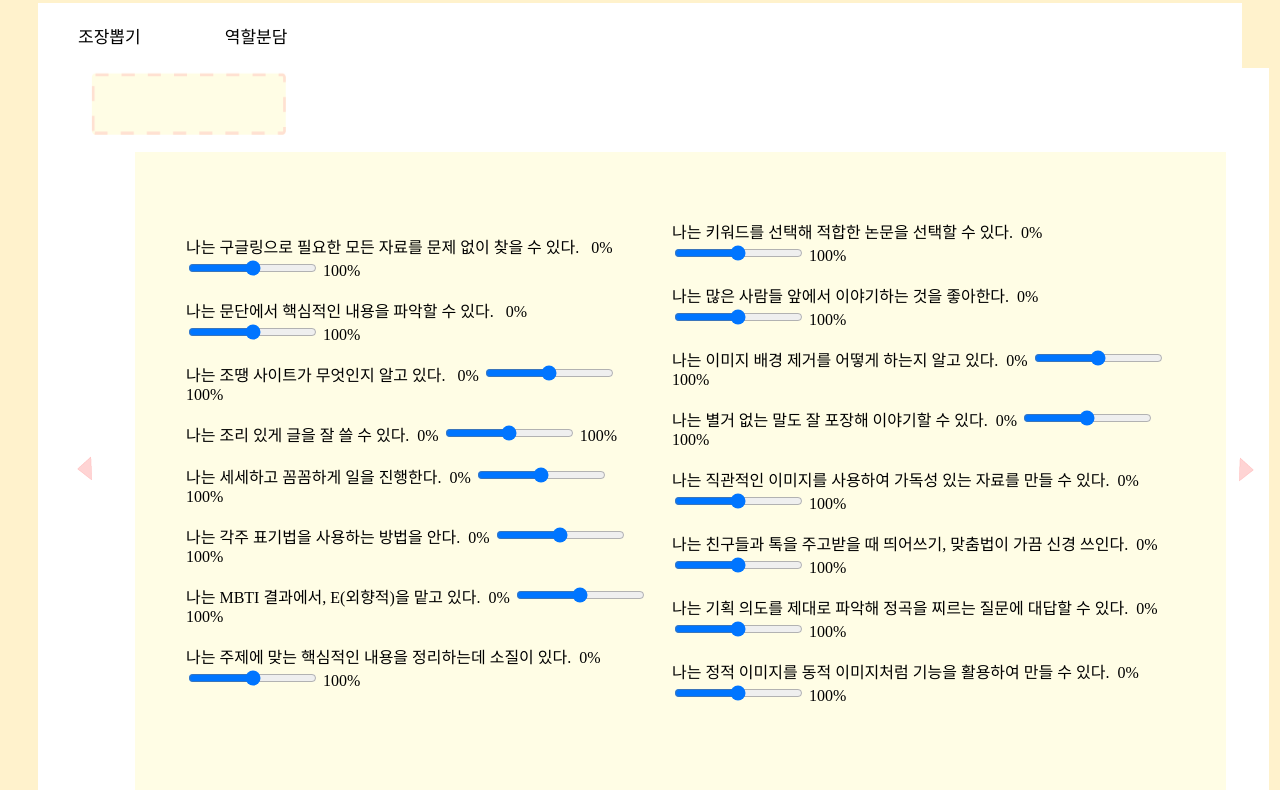
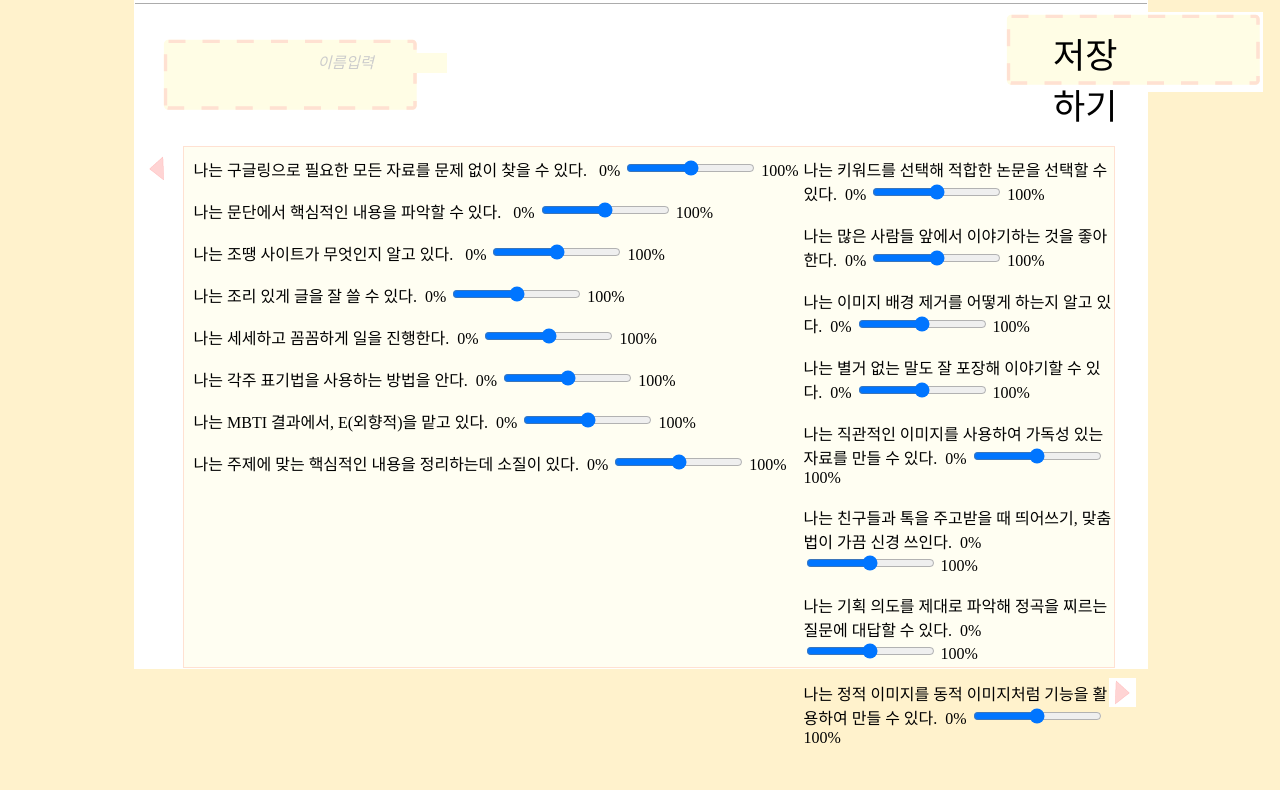
Before and after one commit to Rolling-Role/Rolling-Role, a plain HTML site: page check.html in a window 1280 px wide. Shown: the part 168-958 px from the top of the page. After the commit the page ends 933 px from the top, so only its background shows below. Drawn offline with nearby package versions, Linux system fonts and the light colour scheme.

Commit message:
첫 디자인 보완 & 화면 넘김 완료

```diff
--- /dev/null
+++ b/check.css
@@ -0,0 +1,127 @@
+body{
+  background: #FFF2CC;
+  overflow: hidden;
+  min-width: 900px;
+}
+#title{
+  position: relative;
+  display: inline-block;
+  width: 8%;
+  min-width: 100px;
+  margin-left: 46%;
+  margin-top: 1%;
+  margin-bottom: 2%;
+}
+#save_img{
+  background: url("./rollingrole_images/name_label_white.png");
+  border: none;
+  width: 260px;
+  height: 80px;
+  position: absolute;
+  display: inline-block;
+  margin-left: 55%;
+}
+#save_button{
+  position: absolute;
+  display: inline-block;
+  margin-left: 60%;
+  margin-top: 1.5%;
+  z-index: 3;
+  font-size: 35px;
+}
+.innerframe{
+  position: relative;
+  background-color: #FFFFFF;
+  border: #FFFFFF solid 1px;
+  width: 80%;
+  min-height: 650px;
+  margin-left: 10%;
+  padding-top: 6px;
+  margin-top: 0%;
+}
+.tab{
+  color: #858072;
+  padding: 4px;
+  position: relative;
+  margin: 2%;
+}
+.tab:hover{
+  background-color: rgb(236, 255, 197);
+}
+#role_tab{
+  background-color: rgb(236, 255, 197);
+}
+hr{
+  height: 0;
+  border: none;
+  border-top: #acacac 1px solid;
+}
+.arrow{
+  margin: 1%;
+}
+#arrow_left{
+  position: relative;
+  float: left;
+}
+#arrow_right{
+  position: relative;
+  float: right;
+}
+.mainarea{
+  position: relative;
+  border: 1px solid #FFE1D2;
+  background-color: #FFFEF2;
+  width: 90%;
+  min-height: 500px;
+  padding: 10px;
+  display: inline-block;
+}
+.firstline{
+  position: relative;
+  float: left;
+  width: 100%;
+}
+.labelarea{
+  display: inline-block;
+}
+#leader_name{
+  position: absolute;
+  float: left;
+  color: #acacac;
+  font-weight: 500;
+  font-size: 1.2vw;
+  z-index: 3;
+  text-align: center;
+  background-color: #FFFDE5;
+  margin-left: -20%;
+  margin-top: 4%;
+  border: none;
+}
+#title_logo{
+  z-index: 0;
+  padding: 25px;
+}
+#secondp{
+  position: absolute;
+  padding-left: 5px;
+}
+input[type="text"]::-webkit-outer-spin-button,
+input[type="text"]::-webki-innner-spin-button{
+  -webkit-appearance: none;
+}
+::-webkit-input-placeholder{
+  font-style: italic;
+  color: #cccccc;
+}
+:-moz-placeholder{
+  font-style: italic;
+  color: #cccccc;
+}
+::-moz-placeholder {
+  font-style: italic;
+  color:#cccccc;
+}
+::-ms-input-placeholder {
+  font-style: italic;
+  color:#cccccc;
+}
--- a/check.html
+++ b/check.html
@@ -4,141 +4,80 @@
   <meta charset="UTF-8">
   <meta name="viewport" content="width=device-width, initial-scale=1.0">
   <title>특기 체크</title>
-  <style>
-    body{
-      background: #FFF2CC;
-      text-align: center;
-    }
-    h3{
-      text-decoration: overline;
-      font: "Times New Roman"
-    }
-    #menubanner ul{
-      background-color: white;
-      margin: 0;
-      margin-left: 30px;
-      margin-right: 30px;
-      padding: 0;
-      text-align: left;
-      font-size: 17px;
-    }
-    #menubanner ul li{
-      display: inline-block;
-      list-style-type: none;
-      padding: 20px 40px;
-    }
-    #menubanner ul li a{
-      color:black;
-      text-decoration: none;
-    }
-    table{
-      background: white;
-      margin-left: 30px;
-      margin-right: 3px;
-    }
-    .check{
-      width: "1000";
-      height: "400";
-      background: #FFFDE5;
-      text-align: left;
-      padding: 3em;
-      font-size: 16px;
-    }
-    .name{
-      text-align: left;
-      text-indent: 3em;
-    }
-    .right_quest{
-      padding-left: 20px;
-    }
-  </style>
+  <link rel="stylesheet" href="./check.css">
+  <script src="http://code.jquery.com/jquery-3.5.0.js"></script>
+  <script src="./check.js"></script>
 </head>
 <body>
-  <img width="100" height="100" src="rollingrole_images/rollcake_yellow.png">
-  <h3>Rolling Role</h3>
-  <table>
-    <tbody>
-      <nav id="menubanner">
-        <ul>
-          <li><a href="#">조장뽑기</a></li>
-          <li><a href="#">역할분담</a></li>
-        </ul>
-      </nav>
-      <tr><td class="name">
-        <img width="200" height="70" src="rollingrole_images/name_label_white.png">
-      </td></tr>
-      <tr><td>
-        <table>
-          <tbody>
-            <tr>
-              <td><img src="rollingrole_images/arrow_left.png"></td>
-              <td>
-                <table class="check">
-                  <tbody>
-                    <tr><td>
-                      <p>
+  <img src="rollingrole_images/title.png" id="title">
+  <div class="innerframe">
+    <label id="leader_tab" class="tab">조장뽑기</label>
+    <label id="role_tab" class="tab">역할분담</label>
+    <hr>
+    <div class="firstline">
+      <span class="labelarea">
+        <img src="rollingrole_images/name_label_white.png" id="title_logo">
+        <input type="text" id="leader_name" placeholder="이름입력"></label>
+        <input type="button" id="save_img">
+        <label id="save_button">저장하기</label>
+      </span>
+    </div>
+    <img src="rollingrole_images/arrow_left.png" id="arrow_left" class="arrow">
+    <div class="mainarea">
+      <span class="labelarea" id="firstp">
         나는 구글링으로 필요한 모든 자료를 문제 없이 찾을 수 있다. &#160 0%
-                        <input type="range" min="10" max="100"> 100%
+        <input type="range" min="0" max="100"> 100%
         <br><br>
         나는 문단에서 핵심적인 내용을 파악할 수 있다. &#160 0%
-                        <input type="range" min="10" max="100"> 100%
+        <input type="range" min="0" max="100"> 100%
         <br><br>
         나는 조땡 사이트가 무엇인지 알고 있다. &#160 0%
-                        <input type="range" min="10" max="100"> 100%
+        <input type="range" min="0" max="100"> 100%
         <br><br>
         나는 조리 있게 글을 잘 쓸 수 있다.&#160 0%
-                        <input type="range" min="10" max="100"> 100%
+        <input type="range" min="0" max="100"> 100%
         <br><br>
         나는 세세하고 꼼꼼하게 일을 진행한다.&#160 0%
-                        <input type="range" min="10" max="100"> 100%
+        <input type="range" min="0" max="100"> 100%
         <br><br>
         나는 각주 표기법을 사용하는 방법을 안다.&#160 0%
-                        <input type="range" min="10" max="100"> 100%
+        <input type="range" min="0" max="100"> 100%
         <br><br>
         나는 MBTI 결과에서, E(외향적)을 맡고 있다.&#160 0%
-                        <input type="range" min="10" max="100"> 100%
+        <input type="range" min="0" max="100"> 100%
         <br><br>
         나는 주제에 맞는 핵심적인 내용을 정리하는데 소질이 있다.&#160 0%
-                        <input type="range" min="10" max="100"> 100%
+        <input type="range" min="0" max="100"> 100%
         <br><br>
-                      </p>
-                    </td>
-                    <td>
-                      <p class="right_quest">
+      </span>
+      <span class="labelarea" id="secondp">
         나는 키워드를 선택해 적합한 논문을 선택할 수 있다.&#160 0%
-                        <input type="range" min="10" max="100"> 100%
+        <input type="range" min="0" max="100"> 100%
         <br><br>
         나는 많은 사람들 앞에서 이야기하는 것을 좋아한다.&#160 0%
-                        <input type="range" min="10" max="100"> 100%
+        <input type="range" min="0" max="100"> 100%
         <br><br>
         나는 이미지 배경 제거를 어떻게 하는지 알고 있다.&#160 0%
-                        <input type="range" min="10" max="100"> 100%
+        <input type="range" min="0" max="100"> 100%
         <br><br>
         나는 별거 없는 말도 잘 포장해 이야기할 수 있다.&#160 0%
-                        <input type="range" min="10" max="100"> 100%
+        <input type="range" min="0" max="100"> 100%
         <br><br>
         나는 직관적인 이미지를 사용하여 가독성 있는 자료를 만들 수 있다.&#160 0%
-                        <input type="range" min="10" max="100"> 100%
+        <input type="range" min="0" max="100"> 100%
         <br><br>
         나는 친구들과 톡을 주고받을 때 띄어쓰기, 맞춤법이 가끔 신경 쓰인다.&#160 0%
-                        <input type="range" min="10" max="100"> 100%
+        <input type="range" min="0" max="100"> 100%
         <br><br>
         나는 기획 의도를 제대로 파악해 정곡을 찌르는 질문에 대답할 수 있다.&#160 0%
-                        <input type="range" min="10" max="100"> 100%
+        <input type="range" min="0" max="100"> 100%
         <br><br>
         나는 정적 이미지를 동적 이미지처럼 기능을 활용하여 만들 수 있다.&#160 0%
-                        <input type="range" min="10" max="100"> 100%
+        <input type="range" min="0" max="100"> 100%
         <br><br>
-                      </p>
-                    </td></tr>
-                  </tbody>
-                </table>
-            <td><img src="rollingrole_images/arrow_right.png"></td>
-          </tr>
-          </tbody>
-        </table>
-      </td></tr>
-    </tbody>
-  </table>
+      </span>
+    </div>
+    <img src="rollingrole_images/arrow_right.png" id="arrow_right" class="arrow">
+  </div>
 </body>
 </html>
--- /dev/null
+++ b/check.js
@@ -0,0 +1,20 @@
+$ (document).ready(function(){
+  $('#leader_tab').click(function(){
+    window.location.href="leader.html"
+  });
+  $('#role_tab').click(function(){
+    window.location.href="./role_setting/role_setting.html"
+  });
+  $('#arrow_left').click(function(){
+    alert("특기체크 첫화면입니다");
+  });
+  $('#arrow_right').click(function(){
+    window.location.href="check.html"
+  });
+  $('#save_button').click(function(){
+    alert("정보가 저장되었습니다");
+  });
+  $('#save_img').click(function(){
+    alert("정보가 저장되었습니다");
+  });
+})
```
Lines whose indentation alone changed are shown as unchanged.
